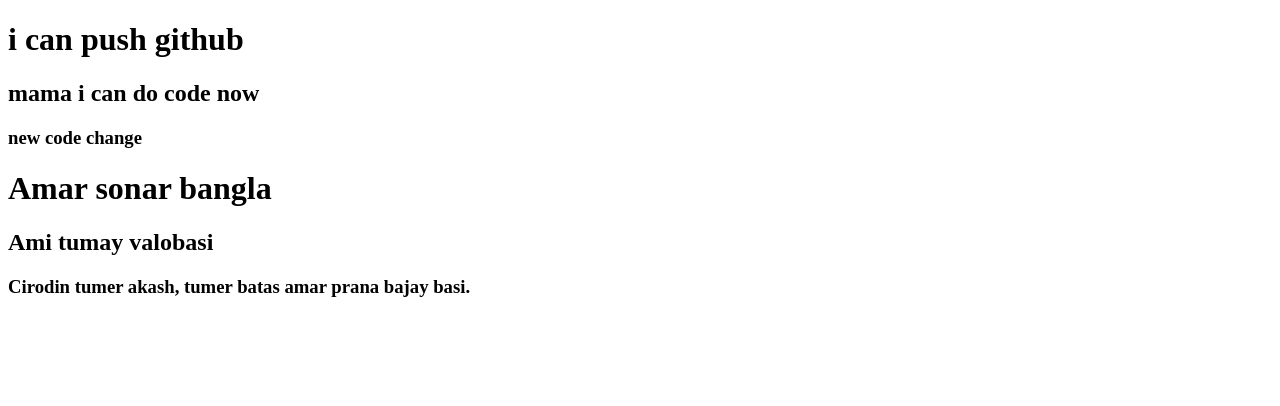
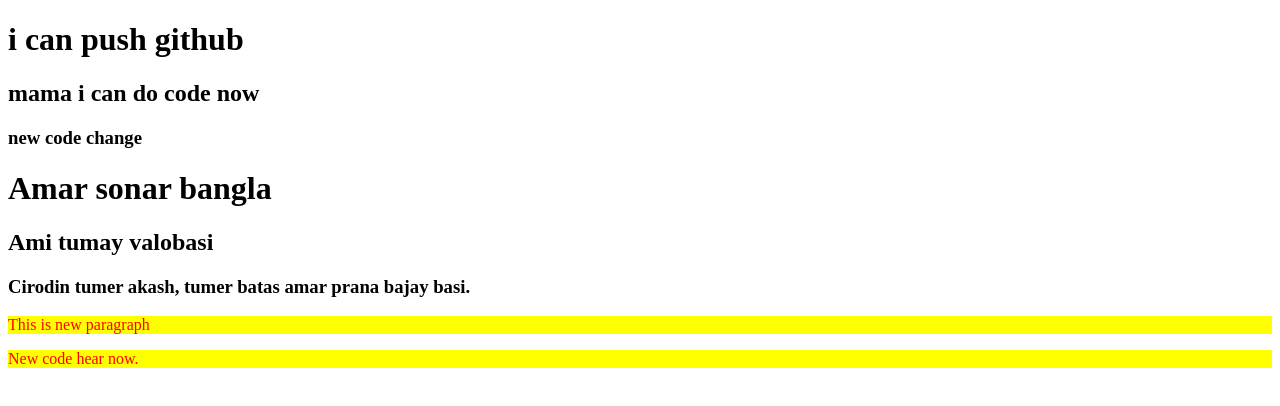
Before and after one commit to developermostafizur/my-four-repo, a plain HTML site: page index.html in a window 1280 px wide. Drawn offline with Linux system fonts and the light colour scheme.

Commit message:
style now

```diff
--- a/index.html
+++ b/index.html
@@ -5,6 +5,7 @@
     <meta http-equiv="X-UA-Compatible" content="IE=edge">
     <meta name="viewport" content="width=device-width, initial-scale=1.0">
     <title>my-four-repo</title>
+    <link rel="stylesheet" href="style.css">
 </head>
 <body>
     <h1>i can push github</h1>
@@ -15,5 +16,8 @@
     <h2>Ami tumay valobasi</h2>
     <h3>Cirodin tumer akash, tumer batas amar prana bajay basi.</h3>
 
+    <p>This is new paragraph</p>
+    <p>New code hear now.</p>
+
 </body>
 </html>
--- /dev/null
+++ b/style.css
@@ -0,0 +1,4 @@
+p{
+    color: red;
+    background-color: yellow;
+}
```
